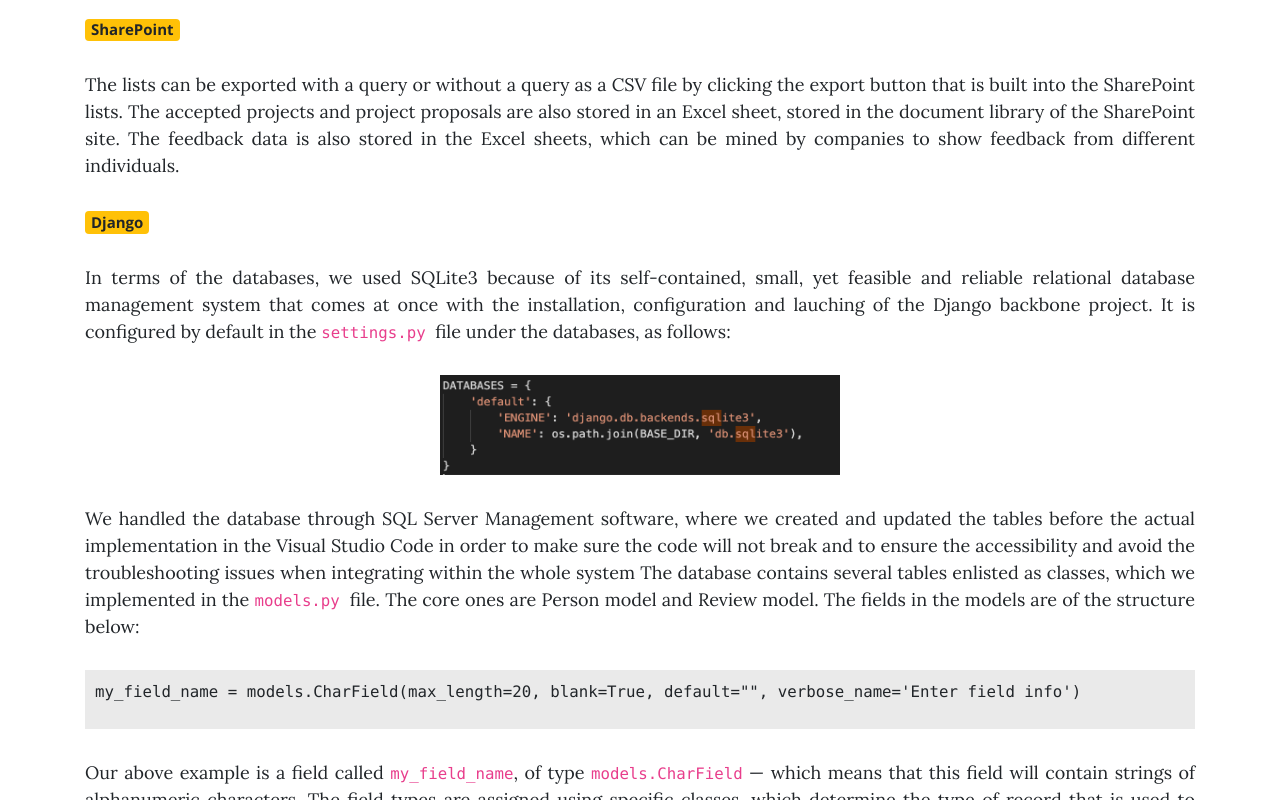
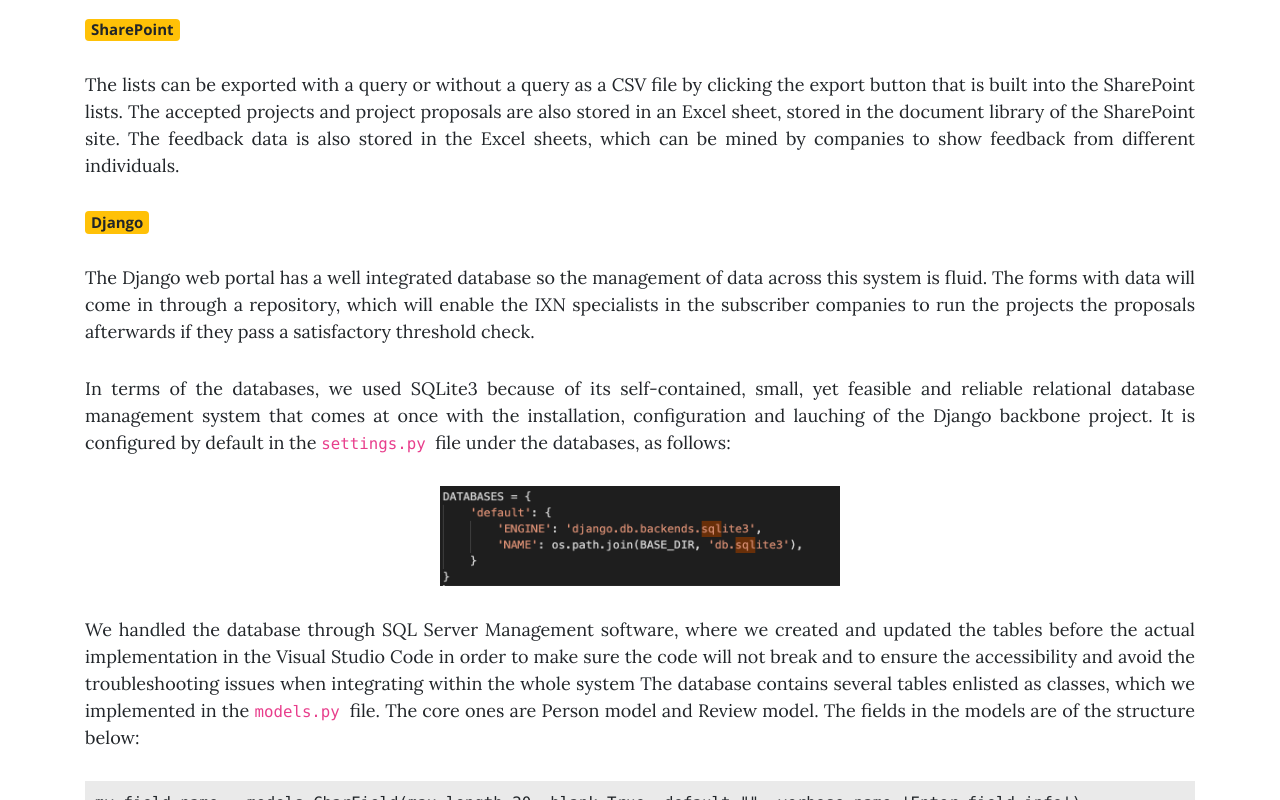
Before and after one commit to nsultana94/comp0016website, a website: page implementation.html in a window 1280 px wide. Shown: the part 11200-12000 px from the top of the page. Drawn offline with nearby package versions, Linux system fonts and the light colour scheme.

Commit message:
implementation updates

```diff
--- a/implementation.html
+++ b/implementation.html
@@ -430,6 +430,7 @@
      are also stored in an Excel sheet, stored in the document library of the SharePoint site. The feedback data is also stored in the Excel sheets, which can be mined by companies to show feedback from different individuals.
      </p>
      <h5><span class="badge badge-warning"> Django  </span></h5>
+     <p> The Django web portal has a well integrated database so the management of data across this system is fluid. The  forms with data will come in through a repository, which will enable the IXN specialists in the subscriber companies to run the projects the proposals afterwards if they pass a satisfactory threshold check.</p>
      <p> In terms of the databases, we used SQLite3 because of its self-contained, small, yet feasible and reliable relational database management system that comes at once with the installation, configuration and lauching of the Django backbone project.
      It is configured by default in the <code> settings.py </code> file under the databases, as follows: </p>
      <center><img src="img/implementation/sqlite3.png" alt="Evaluation" width="400" height="100" ></center>
```
Also changed, not shown: 2 other files.
